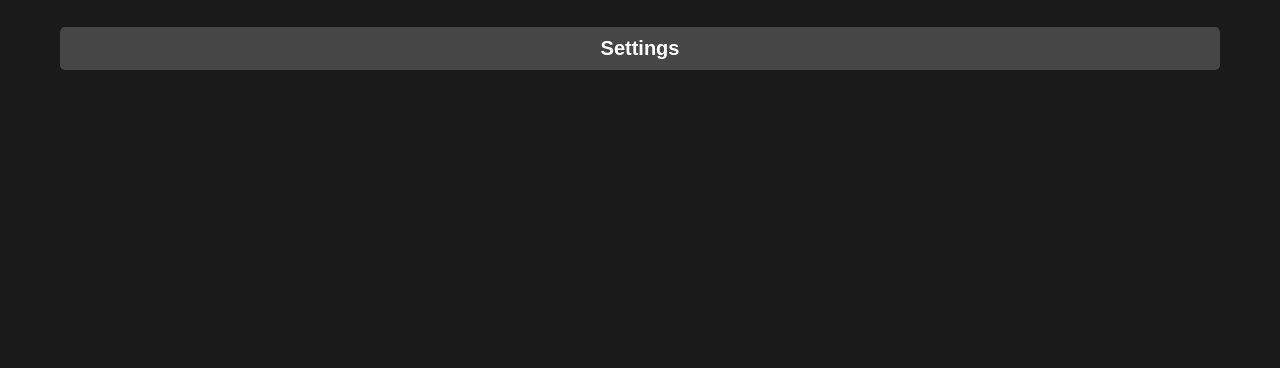
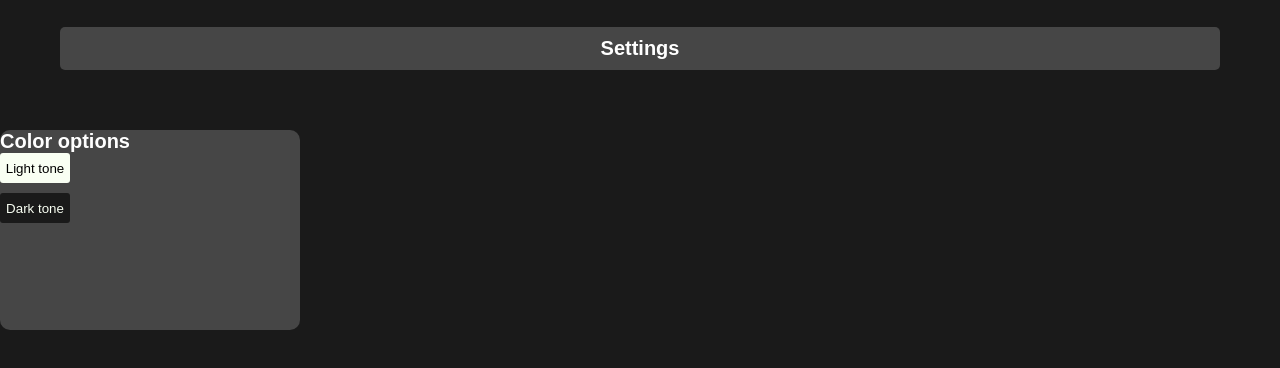
Before and after one commit to Liaw-Hao-Xuan/Website-for-programmers, a plain HTML site: page settings.html in a window 1280 px wide. Shown: the part 78-446 px from the top of the page. Drawn offline with Linux system fonts and the light colour scheme.

Commit message:
added pages

```diff
--- a/settings.html
+++ b/settings.html
@@ -38,6 +38,19 @@
         <h2 class="mainheader">Settings</h2>
     </div>
 
+    <div class="settingpanel">
+        <div>
+            <div class="settingheader">
+                <h2>Color options</h2>
+            </div>
+
+            <div class="settingcolor">
+                <button class="light">Light tone</button>
+                <button class="dark">Dark tone</button>
+            </div>
+        </div>
+    </div>
+
 </body>
 
 <footer>
--- a/style.css
+++ b/style.css
@@ -10,19 +10,21 @@ body{
 }
 
 h1{
-
+    color: #FFFFFF;
 }
 
 h2{
     font-size: 20px;
+    color: #FFFFFF;
 }
 
 h3{
     font-size: 10px;
+    color: #FFFFFF;
 }
 
 p{
-
+    color: #FFFFFF;
 }
 
 .mainheader{
@@ -428,3 +430,34 @@ p{
         max-width: 100%;
     }
 }
+
+.settingpanel{
+    background-color: #464646;
+    border-radius: 10px;
+    width: 300px;
+    height: 200px;
+}
+
+.settingcolor{
+    display: flex;
+    flex-direction: column;
+    gap: 10px;
+}
+
+.light{
+    background-color: #F9FFF3;
+    border: none;
+    border-radius: 3px;
+    width: 70px;
+    height: 30px;
+
+}
+
+.dark{
+    background-color: #1a1a1a;
+    border: none;
+    border-radius: 3px;
+    width: 70px;
+    height: 30px;
+    color: #F9FFF3;
+}
```
